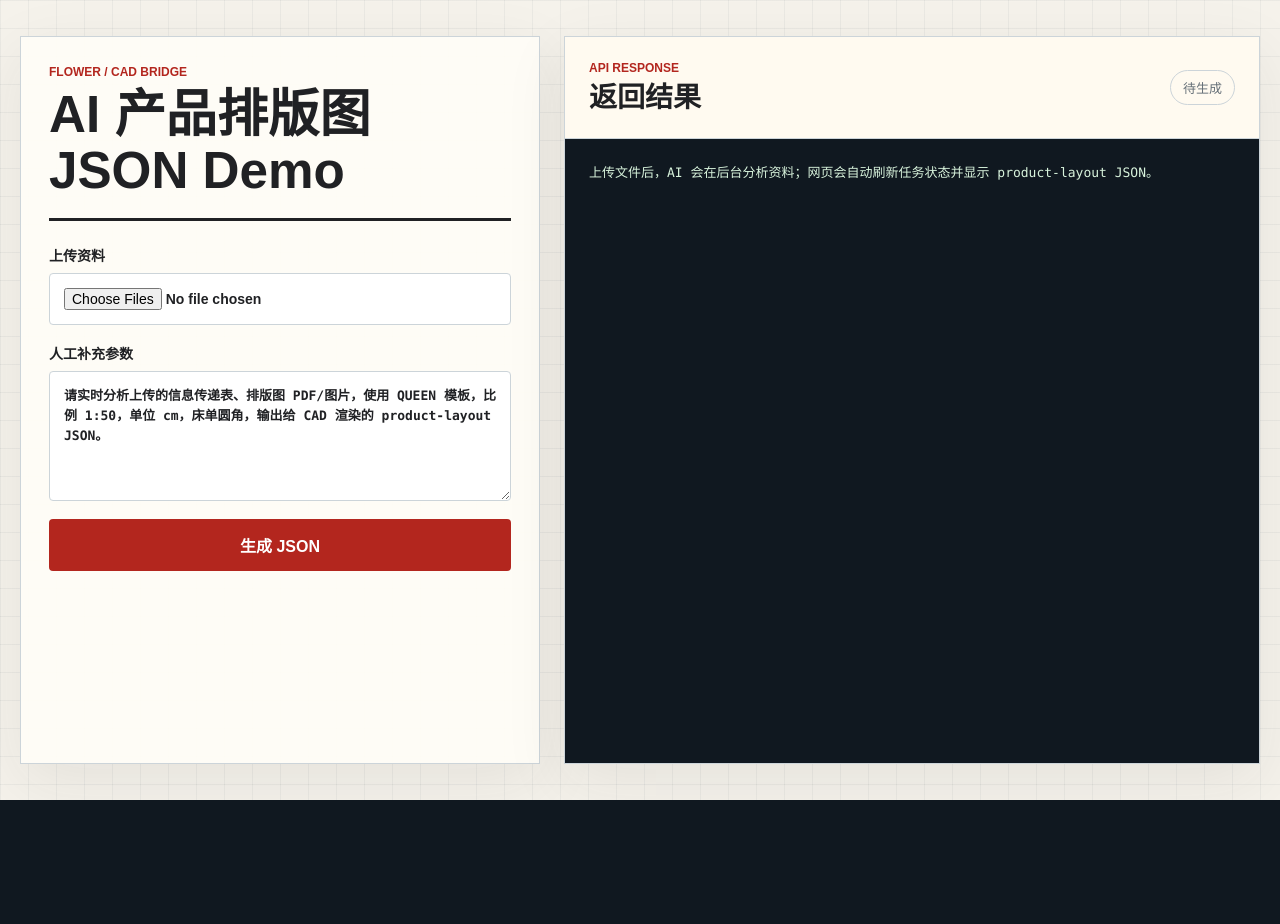
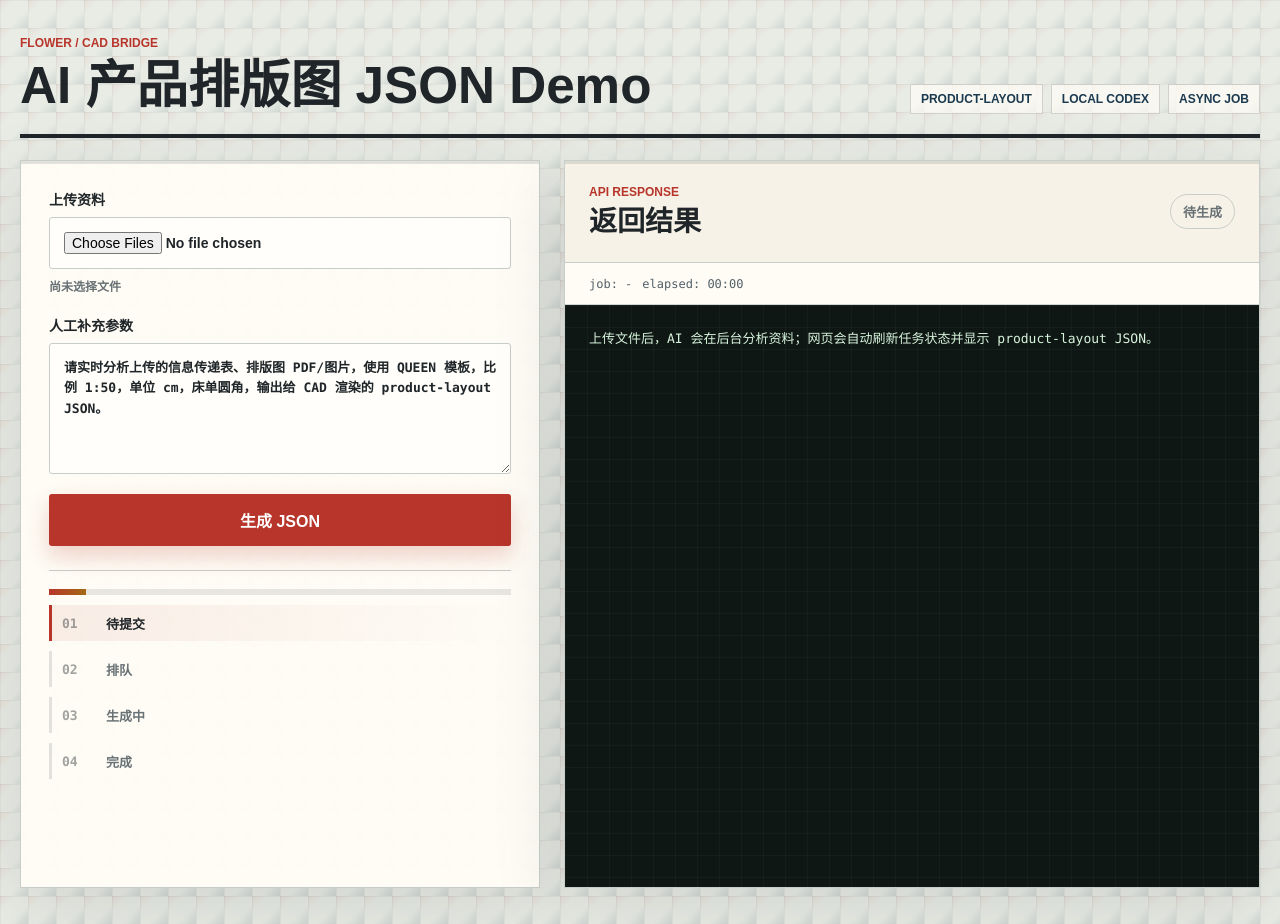
Before and after one commit to rqamundsen-prog/flower-product-layout-demo-api, a FastAPI app: page / in a window 1280 px wide. Before the commit the page ends 800 px from the top, so only its background shows below. Run offline with FastAPI, Linux system fonts and the light colour scheme.

Commit message:
feat: improve async generation UI

```diff
--- a/app/static/app.js
+++ b/app/static/app.js
@@ -2,12 +2,37 @@ const form = document.querySelector("#layout-form");
 const result = document.querySelector("#result");
 const statusBadge = document.querySelector("#status");
 const submit = document.querySelector(".submit");
+const submitLabel = document.querySelector(".button-label");
+const fileInput = document.querySelector("#files");
+const fileSummary = document.querySelector("#file-summary");
+const runMeta = document.querySelector("#run-meta");
+const pipelineFill = document.querySelector("#pipeline-fill");
+const steps = Array.from(document.querySelectorAll(".step"));
+
+const phaseProgress = {
+  ready: 8,
+  queued: 34,
+  processing: 68,
+  completed: 100,
+  failed: 100,
+};
+
+let startedAt = 0;
+let elapsedTimer = 0;
+
+fileInput?.addEventListener("change", () => {
+  const files = Array.from(fileInput.files || []);
+  if (!files.length) {
+    fileSummary.textContent = "尚未选择文件";
+    return;
+  }
+  const totalBytes = files.reduce((sum, file) => sum + file.size, 0);
+  fileSummary.textContent = `${files.length} 个文件 / ${formatBytes(totalBytes)}`;
+});
 
 form.addEventListener("submit", async (event) => {
   event.preventDefault();
-  statusBadge.textContent = "提交中";
-  statusBadge.className = "status";
-  submit.disabled = true;
+  beginGenerating();
 
   try {
     const createResponse = await fetch(form.action, {
@@ -18,14 +43,23 @@ form.addEventListener("submit", async (event) => {
     if (!createResponse.ok) {
       throw new Error(created.detail || `HTTP ${createResponse.status}`);
     }
-    result.textContent = JSON.stringify(created, null, 2);
+    setPhase("queued", "生成中");
+    setRunMeta(created.jobId, "queued");
+    result.textContent = JSON.stringify(
+      {
+        jobId: created.jobId,
+        status: created.status,
+        message: "任务已创建，等待 AI 分析。",
+      },
+      null,
+      2,
+    );
     await pollJob(created.statusUrl);
   } catch (error) {
     result.textContent = JSON.stringify({ error: String(error.message || error) }, null, 2);
-    statusBadge.textContent = "错误";
-    statusBadge.className = "status error";
+    setPhase("failed", "错误");
   } finally {
-    submit.disabled = false;
+    endGenerating();
   }
 });
 
@@ -43,8 +77,8 @@ async function pollJob(statusUrl) {
 
     if (body.status === "completed") {
       result.textContent = JSON.stringify(body.result, null, 2);
-      statusBadge.textContent = body.result?.documentType || "完成";
-      statusBadge.className = "status ok";
+      setPhase("completed", body.result?.documentType || "完成");
+      setRunMeta(body.jobId, "completed");
       return;
     }
 
@@ -52,12 +86,14 @@ async function pollJob(statusUrl) {
       throw new Error(body.error || "AI 任务失败");
     }
 
-    statusBadge.textContent = body.status === "queued" ? "排队中" : "AI处理中";
+    setPhase(body.status === "queued" ? "queued" : "processing", "生成中");
+    setRunMeta(body.jobId, body.status);
     result.textContent = JSON.stringify(
       {
         jobId: body.jobId,
         status: body.status,
-        message: "AI 正在后台分析资料，网页会自动刷新结果。",
+        elapsed: formatElapsed(Date.now() - startedAt),
+        message: "AI 正在后台分析资料，结果会自动刷新。",
       },
       null,
       2,
@@ -69,3 +105,65 @@ async function pollJob(statusUrl) {
 function delay(ms) {
   return new Promise((resolve) => window.setTimeout(resolve, ms));
 }
+
+function beginGenerating() {
+  startedAt = Date.now();
+  submit.disabled = true;
+  submit.classList.add("is-loading");
+  submitLabel.textContent = "生成中";
+  result.textContent = "任务提交中...";
+  setPhase("queued", "生成中");
+  setRunMeta("-", "queued");
+  window.clearInterval(elapsedTimer);
+  elapsedTimer = window.setInterval(() => {
+    setRunMeta(currentJobId(), statusBadge.textContent || "processing");
+  }, 1000);
+}
+
+function endGenerating() {
+  submit.disabled = false;
+  submit.classList.remove("is-loading");
+  submitLabel.textContent = "生成 JSON";
+  window.clearInterval(elapsedTimer);
+}
+
+function setPhase(phase, label) {
+  statusBadge.textContent = label;
+  statusBadge.className = `status ${phase}`;
+  pipelineFill.style.width = `${phaseProgress[phase] || 0}%`;
+  steps.forEach((step) => {
+    const stepPhase = step.dataset.phase;
+    step.classList.toggle("active", stepPhase === phase);
+    step.classList.toggle("done", (phaseProgress[stepPhase] || 0) < (phaseProgress[phase] || 0));
+  });
+}
+
+function setRunMeta(jobId, state) {
+  const elapsed = startedAt ? formatElapsed(Date.now() - startedAt) : "00:00";
+  runMeta.innerHTML = `<span>job: ${escapeHtml(jobId || "-")}</span><span>state: ${escapeHtml(state || "-")}</span><span>elapsed: ${elapsed}</span>`;
+}
+
+function currentJobId() {
+  const match = result.textContent.match(/[a-f0-9]{32}/);
+  return match ? match[0] : "-";
+}
+
+function formatElapsed(ms) {
+  const seconds = Math.max(0, Math.floor(ms / 1000));
+  const minutes = String(Math.floor(seconds / 60)).padStart(2, "0");
+  const rest = String(seconds % 60).padStart(2, "0");
+  return `${minutes}:${rest}`;
+}
+
+function formatBytes(bytes) {
+  if (bytes < 1024) return `${bytes} B`;
+  if (bytes < 1024 * 1024) return `${(bytes / 1024).toFixed(1)} KB`;
+  return `${(bytes / 1024 / 1024).toFixed(1)} MB`;
+}
+
+function escapeHtml(value) {
+  return String(value).replace(/[&<>"']/g, (char) => {
+    const entities = { "&": "&amp;", "<": "&lt;", ">": "&gt;", '"': "&quot;", "'": "&#39;" };
+    return entities[char];
+  });
+}
--- a/app/static/styles.css
+++ b/app/static/styles.css
@@ -1,14 +1,19 @@
 :root {
   color-scheme: light;
-  --ink: #202124;
-  --muted: #667078;
-  --line: #ccd4d9;
-  --paper: #f5f2eb;
-  --panel: #fffdf7;
-  --accent: #b3261e;
-  --accent-dark: #7a1a16;
-  --blueprint: #17324d;
-  --green: #18794e;
+  --ink: #1f2528;
+  --muted: #687175;
+  --line: #c7cec9;
+  --paper: #e9ece5;
+  --panel: #fffdf6;
+  --panel-strong: #f7f2e7;
+  --accent: #b7352a;
+  --accent-dark: #84251f;
+  --blueprint: #1b3a4f;
+  --steel: #536068;
+  --green: #247a4f;
+  --amber: #a36a15;
+  --console: #0f1715;
+  --console-text: #d7f4dc;
 }
 
 * {
@@ -21,8 +26,10 @@ body {
   color: var(--ink);
   font-family: "Avenir Next", "PingFang SC", "Hiragino Sans GB", sans-serif;
   background:
-    linear-gradient(90deg, rgba(23, 50, 77, 0.05) 1px, transparent 1px),
-    linear-gradient(rgba(23, 50, 77, 0.05) 1px, transparent 1px),
+    linear-gradient(90deg, rgba(31, 37, 40, 0.045) 1px, transparent 1px),
+    linear-gradient(rgba(31, 37, 40, 0.045) 1px, transparent 1px),
+    linear-gradient(135deg, rgba(183, 53, 42, 0.08), transparent 28%),
+    linear-gradient(315deg, rgba(27, 58, 79, 0.12), transparent 34%),
     var(--paper);
   background-size: 28px 28px;
 }
@@ -31,6 +38,34 @@ body {
   width: min(1440px, calc(100vw - 40px));
   margin: 0 auto;
   padding: 36px 0;
+}
+
+.topbar {
+  display: grid;
+  grid-template-columns: minmax(0, 1fr) auto;
+  gap: 24px;
+  align-items: end;
+  margin-bottom: 22px;
+  border-bottom: 4px solid var(--ink);
+  padding-bottom: 20px;
+}
+
+.spec-strip {
+  display: flex;
+  flex-wrap: wrap;
+  justify-content: flex-end;
+  gap: 8px;
+  max-width: 520px;
+}
+
+.spec-strip span {
+  border: 1px solid rgba(31, 37, 40, 0.18);
+  background: rgba(255, 253, 246, 0.72);
+  color: var(--blueprint);
+  padding: 7px 10px;
+  font-size: 12px;
+  font-weight: 800;
+  text-transform: uppercase;
 }
 
 .workspace {
@@ -42,8 +77,17 @@ body {
 
 .panel {
   border: 1px solid var(--line);
-  background: rgba(255, 253, 247, 0.94);
-  box-shadow: 0 18px 60px rgba(32, 33, 36, 0.08);
+  background: rgba(255, 253, 246, 0.95);
+  box-shadow: 0 18px 70px rgba(31, 37, 40, 0.12);
+  position: relative;
+}
+
+.panel::before {
+  content: "";
+  position: absolute;
+  inset: 0;
+  border-top: 3px solid rgba(31, 37, 40, 0.12);
+  pointer-events: none;
 }
 
 .input-panel {
@@ -54,12 +98,6 @@ body {
   min-height: calc(100vh - 72px);
   display: flex;
   flex-direction: column;
-}
-
-.masthead {
-  border-bottom: 3px solid var(--ink);
-  padding-bottom: 18px;
-  margin-bottom: 24px;
 }
 
 .eyebrow {
@@ -79,6 +117,7 @@ h2 {
 
 h1 {
   font-size: clamp(30px, 4vw, 54px);
+  max-width: 760px;
 }
 
 h2 {
@@ -87,7 +126,7 @@ h2 {
 
 form {
   display: grid;
-  gap: 18px;
+  gap: 20px;
 }
 
 .field {
@@ -97,14 +136,34 @@ form {
   font-weight: 700;
 }
 
+.field-note {
+  min-height: 18px;
+  color: var(--muted);
+  font-size: 12px;
+  font-weight: 700;
+}
+
 input[type="file"],
 textarea {
   width: 100%;
   border: 1px solid var(--line);
-  border-radius: 4px;
-  background: #fff;
+  border-radius: 3px;
+  background: #fffefa;
   color: var(--ink);
   font: inherit;
+  transition: border-color 160ms ease, box-shadow 160ms ease, background 160ms ease;
+}
+
+input[type="file"]:focus-visible,
+textarea:focus-visible,
+.submit:focus-visible {
+  outline: 2px solid rgba(183, 53, 42, 0.36);
+  outline-offset: 2px;
+}
+
+input[type="file"]:hover,
+textarea:hover {
+  border-color: rgba(31, 37, 40, 0.38);
 }
 
 input[type="file"] {
@@ -123,21 +182,94 @@ textarea {
 .submit {
   height: 52px;
   border: 0;
-  border-radius: 4px;
+  border-radius: 3px;
   background: var(--accent);
   color: white;
   font-size: 16px;
   font-weight: 800;
   cursor: pointer;
+  display: inline-flex;
+  align-items: center;
+  justify-content: center;
+  gap: 10px;
+  box-shadow: 0 10px 22px rgba(183, 53, 42, 0.22);
+  transition: transform 160ms ease, background 160ms ease, box-shadow 160ms ease;
 }
 
 .submit:hover {
   background: var(--accent-dark);
+  transform: translateY(-1px);
+  box-shadow: 0 14px 28px rgba(183, 53, 42, 0.28);
 }
 
 .submit:disabled {
   cursor: progress;
-  opacity: 0.72;
+  opacity: 0.9;
+  transform: none;
+}
+
+.button-spinner {
+  width: 16px;
+  height: 16px;
+  display: none;
+  border: 2px solid rgba(255, 255, 255, 0.38);
+  border-top-color: white;
+  border-radius: 50%;
+}
+
+.submit.is-loading .button-spinner {
+  display: inline-block;
+  animation: spin 900ms linear infinite;
+}
+
+.pipeline {
+  margin-top: 24px;
+  display: grid;
+  gap: 10px;
+  border-top: 1px solid var(--line);
+  padding-top: 18px;
+}
+
+.pipeline-track {
+  height: 6px;
+  background: rgba(31, 37, 40, 0.1);
+  overflow: hidden;
+}
+
+.pipeline-track span {
+  display: block;
+  width: 8%;
+  height: 100%;
+  background: linear-gradient(90deg, var(--accent), var(--amber));
+  transition: width 300ms ease;
+}
+
+.step {
+  display: grid;
+  grid-template-columns: 44px 1fr;
+  align-items: center;
+  min-height: 36px;
+  color: var(--muted);
+  font-size: 13px;
+  font-weight: 800;
+  border-left: 3px solid rgba(31, 37, 40, 0.12);
+  padding-left: 10px;
+}
+
+.step-index {
+  color: rgba(31, 37, 40, 0.42);
+  font-family: "SF Mono", Menlo, Consolas, monospace;
+}
+
+.step.active {
+  color: var(--ink);
+  border-left-color: var(--accent);
+  background: linear-gradient(90deg, rgba(183, 53, 42, 0.08), transparent);
+}
+
+.step.done {
+  color: var(--green);
+  border-left-color: rgba(36, 122, 79, 0.45);
 }
 
 .output-head {
@@ -147,7 +279,7 @@ textarea {
   align-items: center;
   padding: 24px;
   border-bottom: 1px solid var(--line);
-  background: #fffaf0;
+  background: var(--panel-strong);
 }
 
 .status {
@@ -156,17 +288,48 @@ textarea {
   padding: 7px 12px;
   color: var(--muted);
   font-size: 13px;
+  font-weight: 800;
   white-space: nowrap;
 }
 
+.status.completed,
 .status.ok {
   color: var(--green);
   border-color: rgba(24, 121, 78, 0.35);
+  background: rgba(36, 122, 79, 0.08);
 }
 
+.status.processing,
+.status.queued {
+  color: var(--amber);
+  border-color: rgba(163, 106, 21, 0.38);
+  background: rgba(163, 106, 21, 0.08);
+}
+
+.status.failed,
 .status.error {
   color: var(--accent);
   border-color: rgba(179, 38, 30, 0.35);
+  background: rgba(183, 53, 42, 0.08);
+}
+
+.run-meta {
+  display: flex;
+  flex-wrap: wrap;
+  gap: 10px;
+  min-height: 42px;
+  align-items: center;
+  padding: 10px 24px;
+  border-bottom: 1px solid rgba(199, 206, 201, 0.8);
+  background: rgba(255, 253, 246, 0.72);
+  color: var(--steel);
+  font-family: "SF Mono", Menlo, Consolas, monospace;
+  font-size: 12px;
+}
+
+.run-meta span {
+  max-width: 100%;
+  overflow-wrap: anywhere;
 }
 
 .result {
@@ -174,11 +337,22 @@ textarea {
   margin: 0;
   padding: 24px;
   overflow: auto;
-  background: #101820;
-  color: #d8f3dc;
+  background:
+    linear-gradient(90deg, rgba(215, 244, 220, 0.035) 1px, transparent 1px),
+    linear-gradient(rgba(215, 244, 220, 0.035) 1px, transparent 1px),
+    var(--console);
+  background-size: 22px 22px;
+  color: var(--console-text);
   font-family: "SF Mono", Menlo, Consolas, monospace;
   font-size: 13px;
   line-height: 1.55;
+  white-space: pre-wrap;
+}
+
+@keyframes spin {
+  to {
+    transform: rotate(360deg);
+  }
 }
 
 @media (max-width: 920px) {
@@ -191,7 +365,20 @@ textarea {
     grid-template-columns: 1fr;
   }
 
+  .topbar {
+    grid-template-columns: 1fr;
+    align-items: start;
+  }
+
+  .spec-strip {
+    justify-content: flex-start;
+  }
+
   .output-panel {
     min-height: 520px;
   }
+
+  h1 {
+    font-size: 34px;
+  }
 }
--- a/app/templates/index.html
+++ b/app/templates/index.html
@@ -8,17 +8,25 @@
   </head>
   <body>
     <main class="shell">
+      <header class="topbar">
+        <div>
+          <p class="eyebrow">FLOWER / CAD BRIDGE</p>
+          <h1>AI 产品排版图 JSON Demo</h1>
+        </div>
+        <div class="spec-strip" aria-label="接口规格">
+          <span>product-layout</span>
+          <span>local codex</span>
+          <span>async job</span>
+        </div>
+      </header>
+
       <section class="workspace">
         <div class="panel input-panel">
-          <div class="masthead">
-            <p class="eyebrow">FLOWER / CAD BRIDGE</p>
-            <h1>AI 产品排版图 JSON Demo</h1>
-          </div>
-
           <form id="layout-form" action="/api/layouts/jobs" method="post" enctype="multipart/form-data">
             <label class="field">
               <span>上传资料</span>
-              <input name="files" type="file" multiple accept=".doc,.docx,.pdf,.png,.jpg,.jpeg,.txt,.json" />
+              <input id="files" name="files" type="file" multiple accept=".doc,.docx,.pdf,.png,.jpg,.jpeg,.txt,.json" />
+              <small id="file-summary" class="field-note">尚未选择文件</small>
             </label>
 
             <label class="field">
@@ -27,9 +35,30 @@
             </label>
 
             <button class="submit" type="submit">
-              <span>生成 JSON</span>
+              <span class="button-spinner" aria-hidden="true"></span>
+              <span class="button-label">生成 JSON</span>
             </button>
           </form>
+
+          <section id="pipeline" class="pipeline" aria-label="生成进度">
+            <div class="pipeline-track"><span id="pipeline-fill"></span></div>
+            <div class="step active" data-phase="ready">
+              <span class="step-index">01</span>
+              <span>待提交</span>
+            </div>
+            <div class="step" data-phase="queued">
+              <span class="step-index">02</span>
+              <span>排队</span>
+            </div>
+            <div class="step" data-phase="processing">
+              <span class="step-index">03</span>
+              <span>生成中</span>
+            </div>
+            <div class="step" data-phase="completed">
+              <span class="step-index">04</span>
+              <span>完成</span>
+            </div>
+          </section>
         </div>
 
         <div class="panel output-panel">
@@ -40,6 +69,10 @@
             </div>
             <span id="status" class="status">待生成</span>
           </div>
+          <div id="run-meta" class="run-meta">
+            <span>job: -</span>
+            <span>elapsed: 00:00</span>
+          </div>
           <pre id="result" class="result">上传文件后，AI 会在后台分析资料；网页会自动刷新任务状态并显示 product-layout JSON。</pre>
         </div>
       </section>
```
Also changed, not shown: tests/test_api.py (+11 -0 lines).
